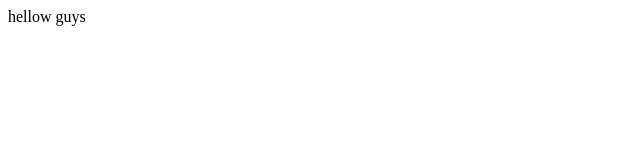
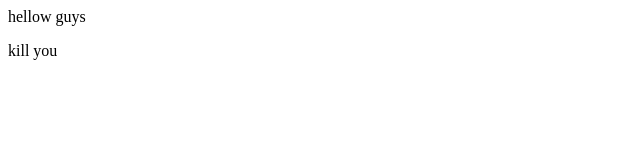
Before and after one commit to Amangupta860/Project-1, a plain HTML site: page index.html in a window 1280 px wide. Shown: the full height of the page, 0-640 px from the left. Drawn offline with Linux system fonts and the light colour scheme.

Commit message:
add p tag

```diff
--- a/index.html
+++ b/index.html
@@ -7,5 +7,6 @@
 </head>
 <body>
     <div>hellow guys</div>
+    <p>kill you</p>
 </body>
 </html>
```
